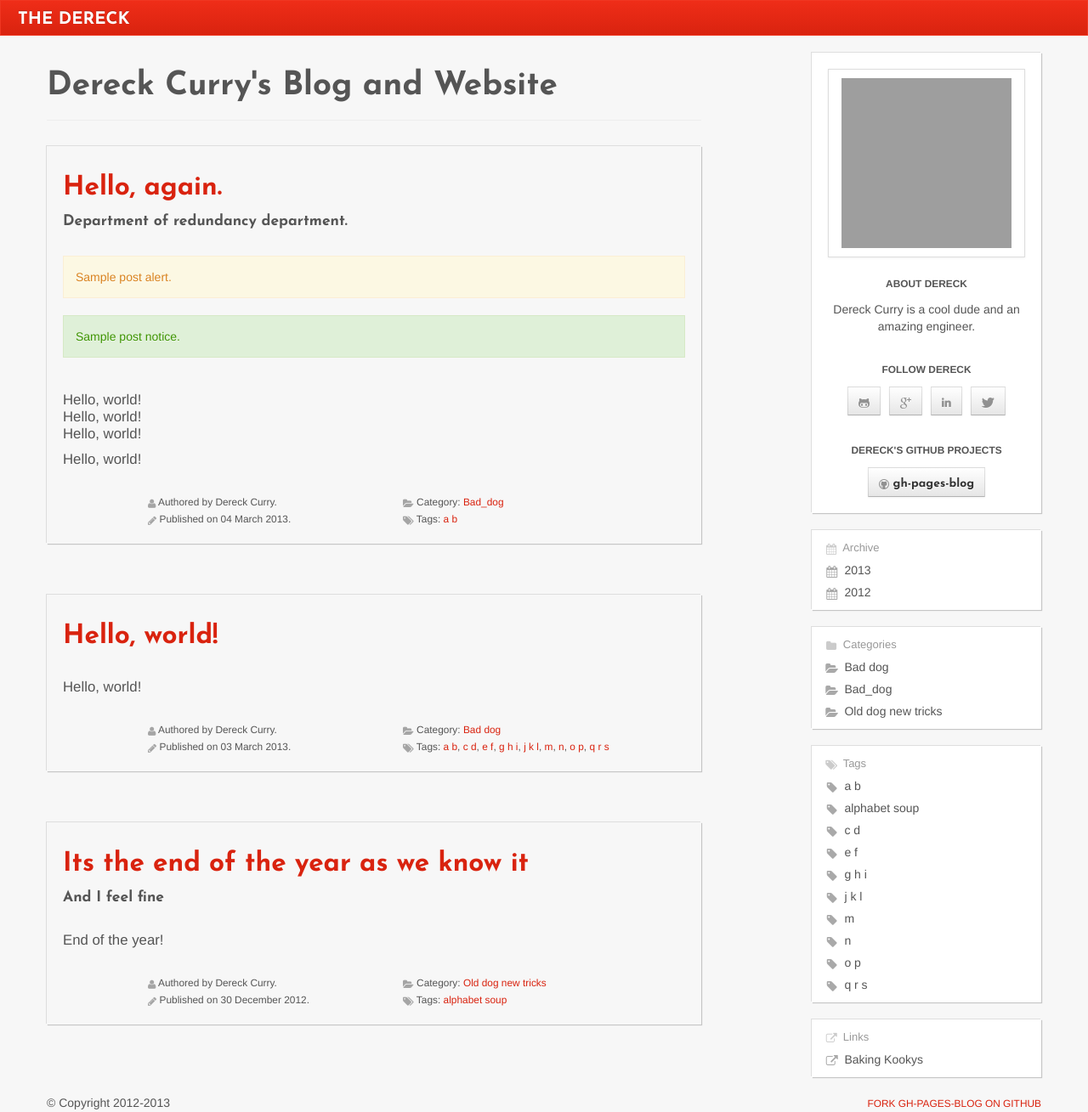
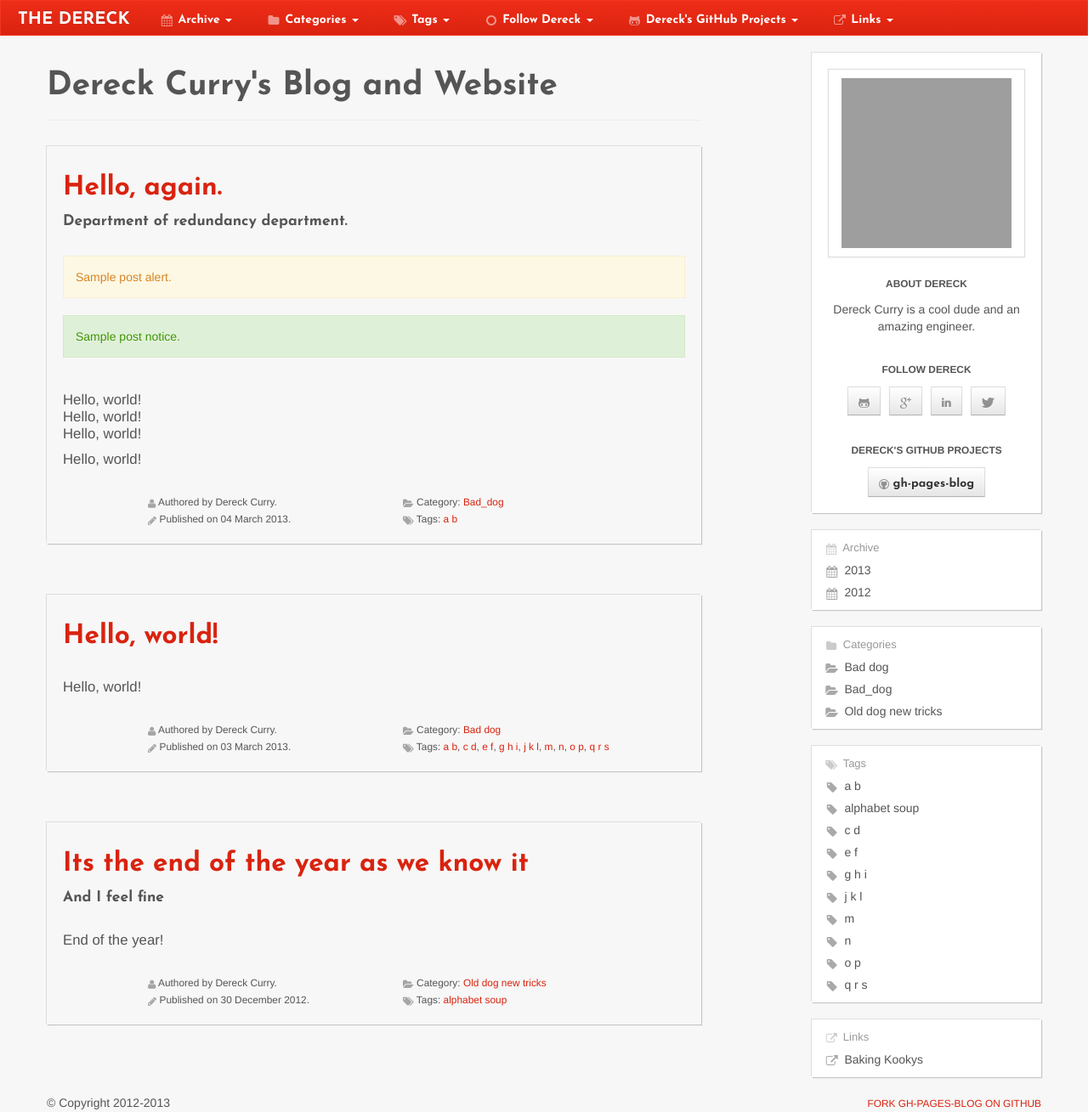
Before and after one commit to thedereck/thedereck.github.com, a Jekyll site: the page built from index.html, in a window 1280 px wide. Shown: the whole page at 85% size. Built offline with Jekyll 4.4.1, drawn with Linux system fonts in a browser that asks for light colours; grey boxes are pictures that could not be loaded.

Commit message:
Testing navbar links

```diff
--- a/_config.yml
+++ b/_config.yml
@@ -46,17 +46,17 @@ sections:
 
 navbar :
   archive :
-    enabled : false
+    enabled : true
   categories :
-    enabled : false
+    enabled : true
   tags :
-    enabled : false
+    enabled : true
   github_projects :
-    enabled : false
+    enabled : true
   social_links :
-    enabled : false
+    enabled : true
   external_links :
-    enabled : false
+    enabled : true
 
 social_links :
   follow_name : Dereck
```
